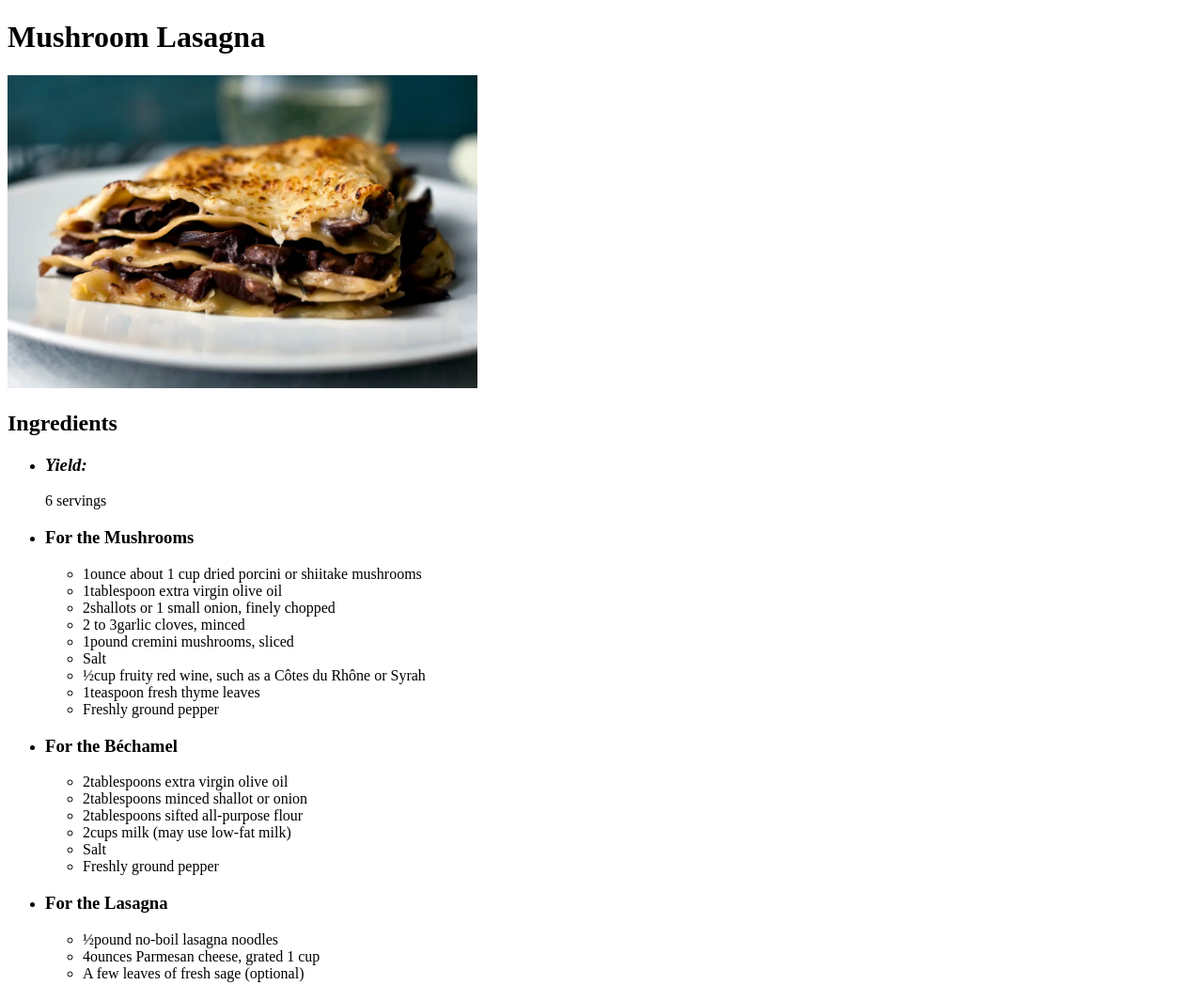
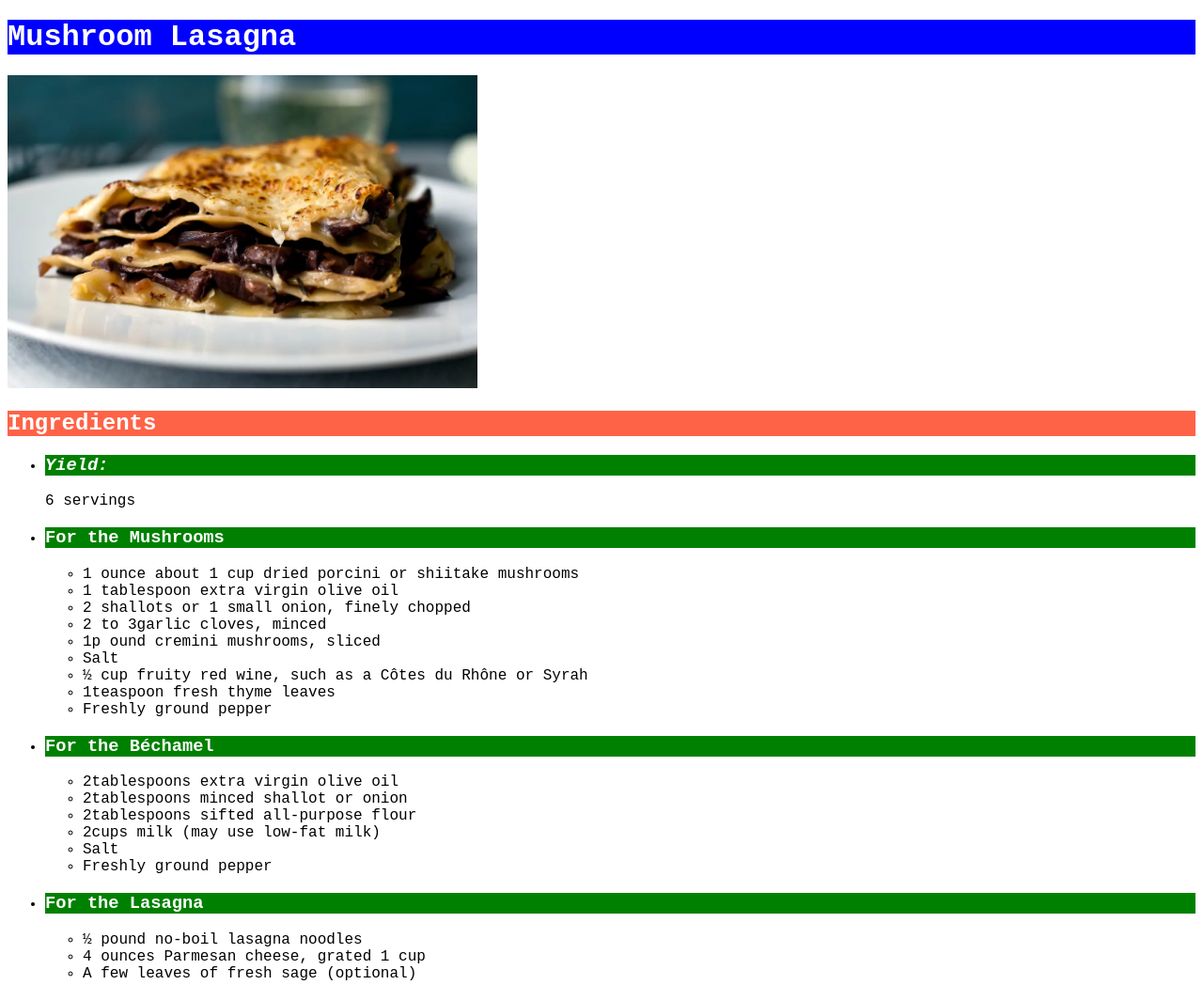
Before and after one commit to aysenuron/odin-recipes, a plain HTML site: page recipes/mushroom-lasagna.html in a window 1280 px wide. Shown: the top 1048 px of the page at 94% size. Drawn offline with Linux system fonts and the light colour scheme.

Commit message:
Change styles

```diff
--- a/recipes/mushroom-lasagna.html
+++ b/recipes/mushroom-lasagna.html
@@ -4,6 +4,7 @@
     <meta charset="UTF-8">
     <meta name="viewport" content="width=device-width, initial-scale=1.0">
     <title>Mushroom Lasagna</title>
+    <link rel="stylesheet" href="../style.css">
 </head>
 
 <body>
@@ -20,13 +21,13 @@
         <li>
             <h3>For the Mushrooms</h3>
             <ul>
-                <li>1ounce about 1 cup dried porcini or shiitake mushrooms</li>
-                <li>1tablespoon extra virgin olive oil</li>
-                <li>2shallots or 1 small onion, finely chopped</li>
+                <li>1 ounce about 1 cup dried porcini or shiitake mushrooms</li>
+                <li>1 tablespoon extra virgin olive oil</li>
+                <li>2 shallots or 1 small onion, finely chopped</li>
                 <li>2 to 3garlic cloves, minced</li>
-                <li>1pound cremini mushrooms, sliced</li>
+                <li>1p ound cremini mushrooms, sliced</li>
                 <li>Salt</li>
-                <li>½cup fruity red wine, such as a Côtes du Rhône or Syrah</li>
+                <li>½ cup fruity red wine, such as a Côtes du Rhône or Syrah</li>
                 <li>1teaspoon fresh thyme leaves</li>
                 <li>Freshly ground pepper</li>
             </ul>
@@ -47,8 +48,8 @@
         <li>
             <h3>For the Lasagna</h3>
             <ul>
-                <li>½pound no-boil lasagna noodles</li>
-                <li>4ounces Parmesan cheese, grated 1 cup</li>
+                <li>½ pound no-boil lasagna noodles</li>
+                <li>4 ounces Parmesan cheese, grated 1 cup</li>
                 <li>A few leaves of fresh sage (optional)</li>
             </ul>
         </li>
--- /dev/null
+++ b/style.css
@@ -0,0 +1,37 @@
+h1 {
+    font-family: 'Courier New', Courier, monospace;
+    background-color: blue;
+    color: white;
+}
+
+h2 {
+    font-family: 'Courier New', Courier, monospace;
+    background-color: tomato;
+    color: white;
+}
+
+h3 {
+    font-family: 'Courier New', Courier, monospace;
+    background-color: green;
+    color: white;
+}
+
+p {
+    font-family: 'Courier New', Courier, monospace;
+}
+
+li {
+    font-family: 'Courier New', Courier, monospace;
+}
+
+.button {
+    margin-bottom: 20px;
+}
+
+
+a {
+    color: white;
+    font-size: large;
+    font-family: 'Courier New', Courier, monospace;
+    background-color: green;
+}
```
Also changed, not shown: index.html (+9 -2 lines), recipes/mushroom-soup.html (+3 -2 lines).
